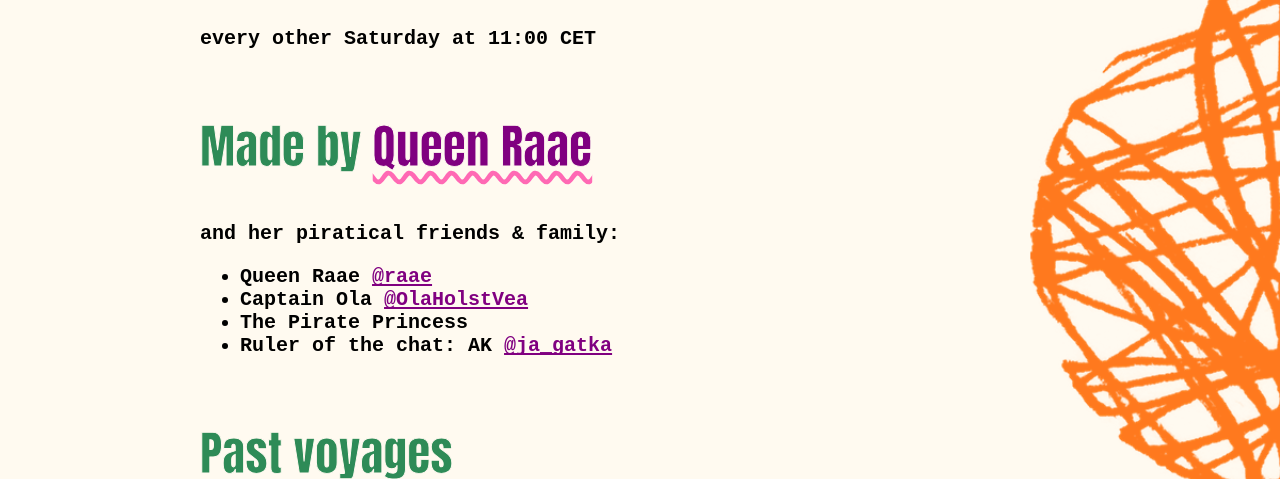
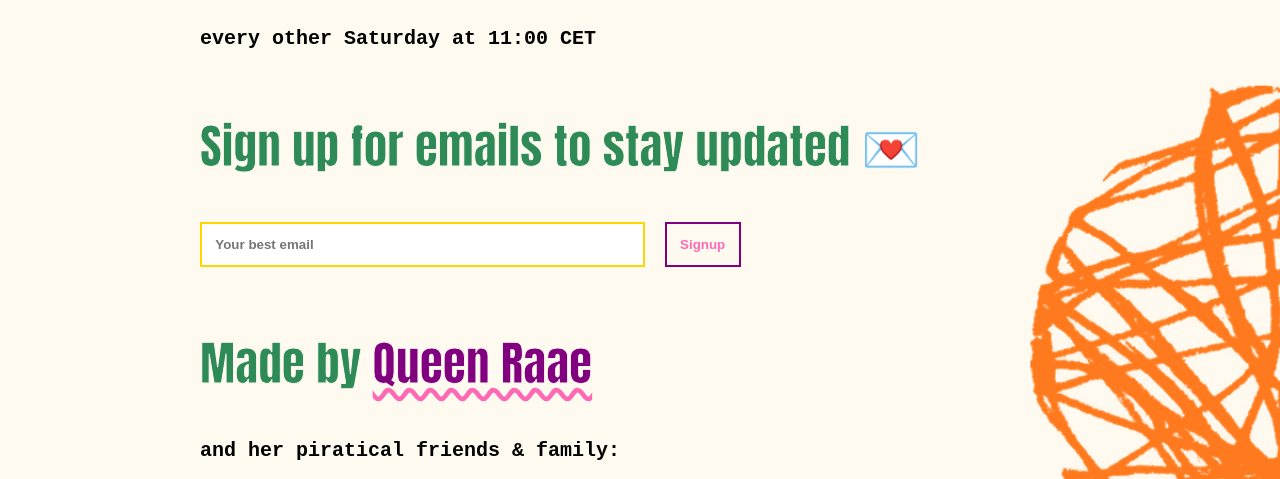
Before and after one commit to queen-raae/urlbox-towel, an Astro site: page /about in a window 1280 px wide. Shown: the part 1041-1520 px from the top of the page. Built offline with nearby package versions, Linux system fonts and the light colour scheme; Astro itself is replaced by a stand-in of ours; no server answers.

Commit message:
feat: signup form is back

```diff
--- a/src/pages/about.astro
+++ b/src/pages/about.astro
@@ -1,6 +1,6 @@
 ---
 import Layout from "../layouts/Layout.astro";
-// import SignUp from "../components/SignUp.astro";
+import SignUp from "../components/SignUp.astro";
 
 const streams = [
   "vIJeL9Mu31I?",
@@ -38,11 +38,10 @@ const streams = [
       <p>every other Saturday at 11:00 CET</p>
     </section>
 
-    <!-- Does not work at the moment -->
-    <!-- <section>
+    <section>
       <h2>Sign up for emails to stay updated&nbsp;💌</h2>
       <SignUp />
-    </section> -->
+    </section>
 
     <section>
       <h2>
```
